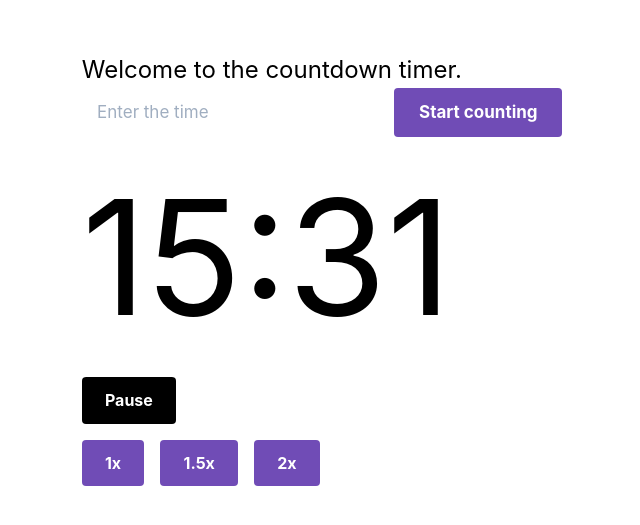
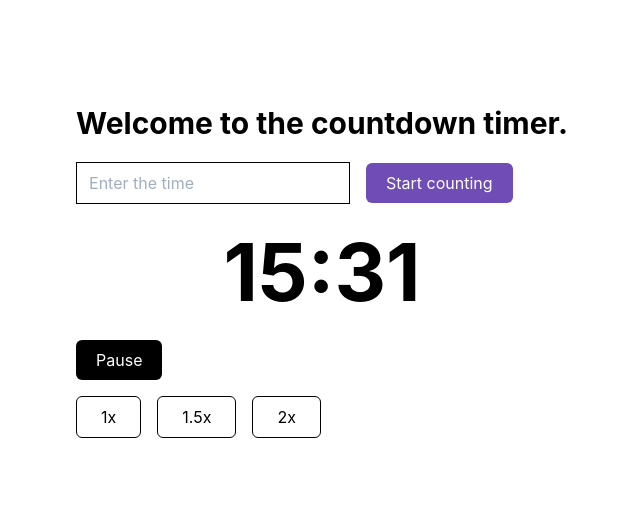
Before and after one commit to TNortnern/Varfaj-Test, a React (Create React App) app: page / in a window 1280 px wide. Shown: the part 131-656 px from the top of the page, without its empty margins (318-958 px from the left). Built offline with nearby package versions, Linux system fonts and the light colour scheme.

Commit message:
replacing styling with tailwind

```diff
--- a/src/App.css
+++ b/src/App.css
@@ -1,4 +1,4 @@
-:root {
+/* :root {
  --purple: rgb(112, 76, 182);
  --default-timing: .25s;
  --m1: .75em;
@@ -84,4 +84,4 @@
 .counter-text {
   font-size: 10em;
   margin: 0;
-}
+} */
--- a/src/App.js
+++ b/src/App.js
@@ -7,9 +7,9 @@ import Controls from "./components/Controls";
 
 function App() {
   return (
-    <div className="app">
+    <div className="flex items-center justify-center h-screen w-screen">
       <div>
-        <h1 className="text-2xl">Welcome to the countdown timer.</h1>
+        <h1 className="text-3xl font-bold mb-4">Welcome to the countdown timer.</h1>
         <TimerForm />
         <Timer />
         <Controls />
--- a/src/components/Controls.js
+++ b/src/components/Controls.js
@@ -2,10 +2,12 @@ import React from 'react';
 
 const Controls = () => {
     return (
-      <div className="flex">
-        <button className="btn primary mr2">1x</button>
-        <button className="btn primary mr2">1.5x</button>
-        <button className="btn primary">2x</button>
+      <div className="flex space-x-4 mt-4">
+        <button className="px-6 py-2 rounded-md border border-black">1x</button>
+        <button className="px-6 py-2 rounded-md border border-black">
+          1.5x
+        </button>
+        <button className="px-6 py-2 rounded-md border border-black">2x</button>
       </div>
     );
 }
--- a/src/components/Timer.js
+++ b/src/components/Timer.js
@@ -3,8 +3,8 @@ import React from 'react'
 const Timer = () => {
     return (
       <div>
-        <h1 className="counter-text">15:31</h1>
-        <button className="btn mb2 block">Pause</button>
+        <h1 className="text-5xl font-bold text-center my-2 text-timer-text">15:31</h1>
+        <button className="btn bg-black text-white">Pause</button>
       </div>
     );
 }
--- a/src/components/TimerForm.js
+++ b/src/components/TimerForm.js
@@ -11,16 +11,16 @@ const TimerForm = () => {
         e.preventDefault();
         dispatch(setTime(5))
       }}
-      className="flex items-center"
+      className="flex items-center space-x-4"
     >
       <input
         value={minutes}
         onChange={({target}) => setMinutes(target.value)}
         placeholder="Enter the time"
-        className="input mr2 text-size"
+        className="input"
         type="text"
       />
-      <button type="submit" className="btn primary text-size">
+      <button type="submit" className="btn-primary">
         Start counting
       </button>
     </form>
--- a/src/css/tailwind.src.css
+++ b/src/css/tailwind.src.css
@@ -1,3 +1,18 @@
 @tailwind base;
 @tailwind components;
 @tailwind utilities;
+
+.btn {
+    @apply px-5 py-2 rounded-md cursor-pointer duration-150;
+}
+
+.btn-primary {
+    @apply btn bg-primary text-white;
+}
+
+.input {
+    @apply px-3 py-2 border border-black duration-150;
+}
+.input:hover {
+    @apply bg-gray-100;
+}
```
Also changed, not shown: tailwind.config.js (+9 -2 lines), src/tailwind.css.
